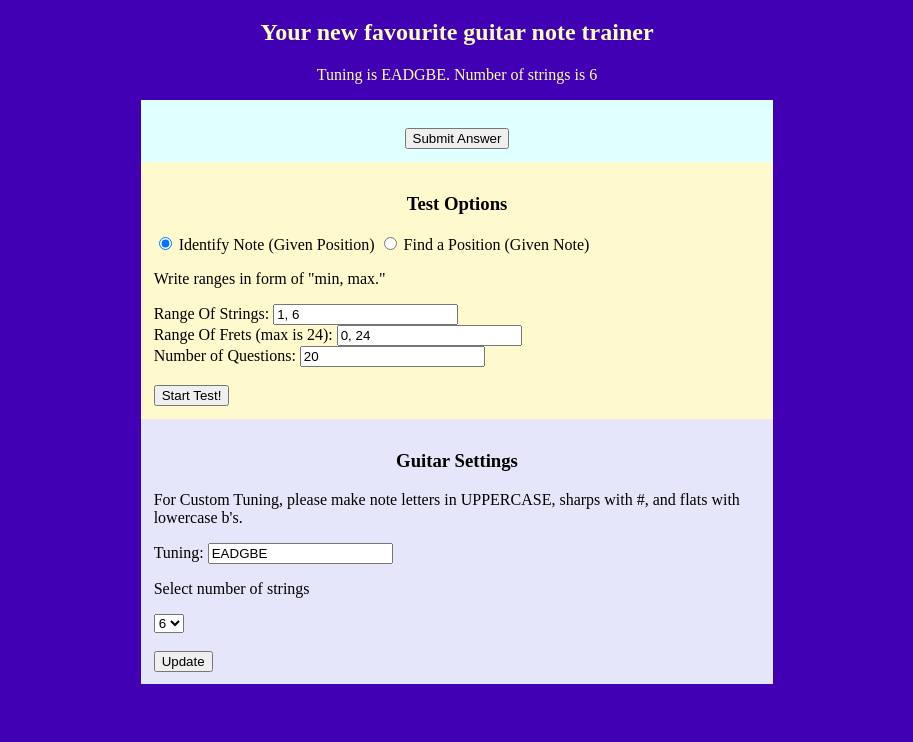
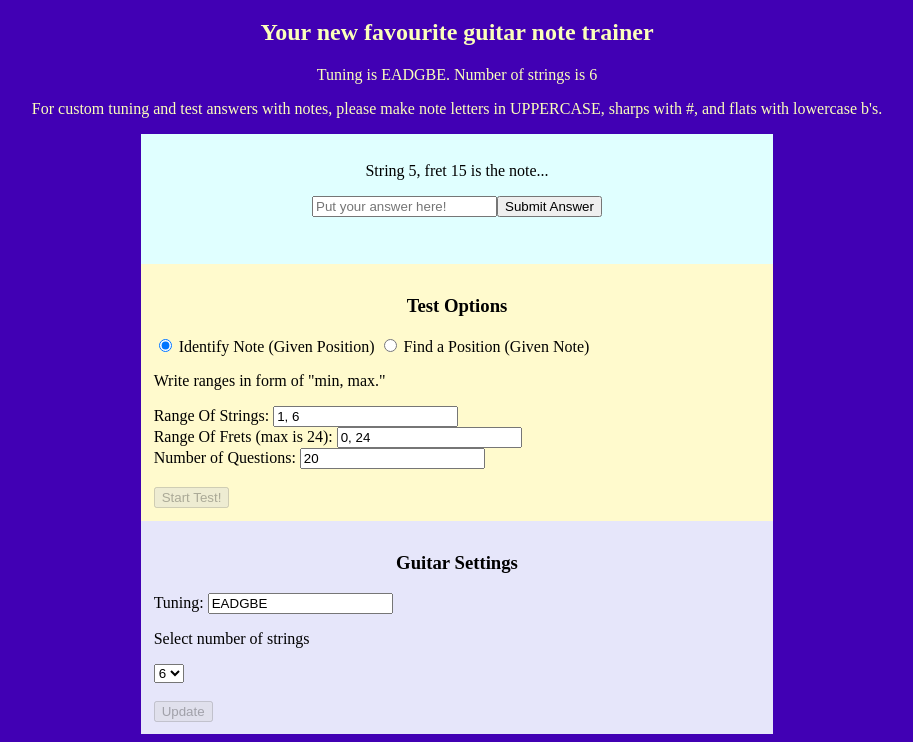
Before and after one commit to brandon-viterbo/noted-guitar-note-trainer, a plain HTML site: page index.html in a window 1280 px wide. Both pictures are taken after a click on the button "Start Test!". Shown: the part 61-803 px from the top of the page, without its empty margins (183-1096 px from the left). Drawn offline with Linux system fonts and the light colour scheme.

Commit message:
Moved instructions to top of HTML page

```diff
--- a/index.html
+++ b/index.html
@@ -11,14 +11,16 @@
     <h2>Your new favourite guitar note trainer</h2>
     <div id="myGuitar">
       <p id="guitarInfo"></p>
+      <p>For custom tuning and test answers with notes, please make note letters in UPPERCASE, sharps with #, and flats with lowercase b's.</p>
     </div>
     <div id="testingArea" class="container">
       <div id="test">
         <p id="testPrompt"></p>
         <form id="testInputs">
           <input type="text" id="answerInput" name="answerInput" placeholder = 'Put your answer here!'>
-          <button type="submit" value="submitAnswer">Submit Answer</button>
-        </form>
+          <button id="answerButton" type="submit" value="submitAnswer">Submit Answer</button>
+        </form><br>
+        <p id="testFeedback"></p>
       </div>
       <form id="testOptions">
         <h3>Test Options</h3>
@@ -28,6 +30,7 @@
         <label for="locateMode">Find a Position (Given Note)</label><br>
 
         <p>Write ranges in form of "min, max."</p>
+        <p id="badRange" class="badInput">One of the ranges are bad, please fix.</p>
         <label for="rangeOfStrings">Range Of Strings:</label>
         <input type="text" id="rangeOfStrings" name="rangeOfStrings" value="1, 6"><br>
 
@@ -36,18 +39,18 @@
 
         <label for="noOfQuestions">Number of Questions:</label>
         <input type="number" id="noOfQuestions" name="noQuestions" value="20" min="1"><br><br>
-        <button type="submit" value="startTest">Start Test!</button>
+        <button type="submit" id="startTestSubmit" value="startTest">Start Test!</button>
       </form>
     </div>
     <div id="settingsArea" class="container">
       <form id="settingsForm">
         <h3>Guitar Settings</h3>
-        <p>For Custom Tuning, please make note letters in UPPERCASE, sharps with #, and flats with lowercase b's.</p>
+        <p id="badTuning" class="badInput">The custom tuning is incorrectly written (wrong note or wrong number of strings), old tuning kept.</p>
         <label for="customTuning">Tuning:</label>
         <input type="text" id="customTuning" name="customTuning" value="EADGBE"><br>
         <p>Select number of strings</p>
         <select name="submittedStrings" id="submittedStrings"></select><br><br>
-        <input type="submit" value="Update">
+        <input id="settingsSubmit" type="submit" value="Update">
       </form>
     </div>
   </body>
```
